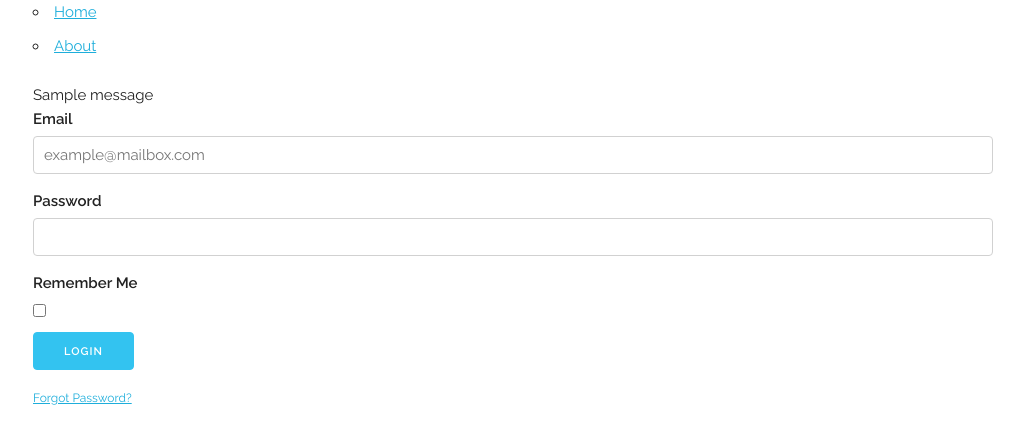
After one commit to BleckJeck/flask-blog-app, a Flask app: page /login in a window 1280 px wide. The commit adds this page. Shown: the top 444 px of the page, without its empty margins (127-1151 px from the left). Run offline with Flask 2, Linux system fonts and the light colour scheme; one stand-in notice (Sample message) is shown.

Commit message:
added login form & flash messages

```diff
--- a/webapp/forms.py
+++ b/webapp/forms.py
@@ -0,0 +1,50 @@
+from flask_wtf import FlaskForm
+from wtforms import (
+  StringField,
+  PasswordField,
+  SubmitField,
+  BooleanField
+)
+from wtforms.validators import (
+  DataRequired,
+  Length,
+  Email,
+  EqualTo
+)
+
+class RegistrationForm(FlaskForm):
+  username = StringField('Username',
+    validators = [
+      DataRequired(),
+      Length(min=3, max=20)
+    ]
+  )
+  email = StringField('Email',
+    validators = [
+      DataRequired(),
+      Email()
+    ]
+  )
+  password = PasswordField('Password',
+    validators = [DataRequired()]
+  )
+  confirm_password = PasswordField('Confirm Password',
+    validators = [
+      DataRequired(),
+      EqualTo('password')
+    ]
+  )
+  submit = SubmitField('Sign Up')
+
+class LoginForm(FlaskForm):
+  email = StringField('Email',
+    validators = [
+      DataRequired(),
+      Email()
+    ]
+  )
+  password = PasswordField('Password',
+    validators = [DataRequired()]
+  )
+  remember = BooleanField('Remember Me')
+  submit = SubmitField('Login')
--- a/webapp/templates/includes/_navbar.html
+++ b/webapp/templates/includes/_navbar.html
@@ -4,10 +4,10 @@
     <div class="u-pull-left">
       <ul>
         <li>
-          <a href="/">Home</a>
+          <a href="{{ url_for('home') }}">Home</a>
         </li>
         <li>
-          <a href="/about">About</a>
+          <a href="{{ url_for('about') }}">About</a>
         </li>
       </ul>
     </div>
--- a/webapp/templates/layout.html
+++ b/webapp/templates/layout.html
@@ -28,6 +28,16 @@
   {% include 'includes/_navbar.html' %}
 
   <div class="container">
+    {% with messages = get_flashed_messages(with_categories = True) %}
+      {% if messages %}
+        {% for category, message in messages %}
+          <div class="alert-{{ category }}">
+            {{ message }}
+          </div>
+        {% endfor %}
+      {% endif %}
+    {% endwith %}
+
     {% block body %}
     {% endblock body %}
   </div>
--- /dev/null
+++ b/webapp/templates/login.html
@@ -0,0 +1,32 @@
+{% extends 'layout.html' %}
+
+{% block body %}
+
+  <form method="POST" action="">
+    <div>
+      {{ form.email.label }}
+      {% if form.email.errors %}
+        {% for error in form.email.errors %}
+          <span>{{ error }}</span>
+        {% endfor %}
+      {% endif %}
+      {{ form.email(placeholder="example@mailbox.com", class_="u-full-width") }}
+    </div>
+    <div>
+      {{ form.password.label }}
+      {{ form.password(class_="u-full-width") }}
+    </div>
+    <div>
+      {{ form.remember.label }}
+      {{ form.remember }}
+    </div>
+    <div>
+      {{ form.submit(class_="button-primary") }}
+    </div>
+    <small>
+      <a href="#">Forgot Password?</a>
+    </small>
+    {{ form.csrf_token }}
+  </form>
+
+{% endblock body %}
--- a/webapp/views.py
+++ b/webapp/views.py
@@ -1,8 +1,11 @@
 from flask import (
   render_template,
-  url_for
+  url_for,
+  flash,
+  redirect
 )
 from . import app
+from .forms import LoginForm
 
 @app.route("/")
 @app.route("/home")
@@ -12,3 +15,15 @@ def home():
 @app.route("/about")
 def about():
   return render_template('about.html', title="About")
+
+@app.route("/login", methods=['GET', 'POST'])
+def login():
+  form = LoginForm()
+  if form.validate_on_submit():
+    # Dummy data to simulate login
+    if form.email.data == 'test@test.com' and form.password.data == '1234':
+      flash(f'{form.email.data} logged in succesfully!', 'success')
+      return redirect(url_for('home'))
+    else:
+      flash('Invalid Email/Password', 'error')
+  return render_template('login.html', title="Login", form=form)
```
